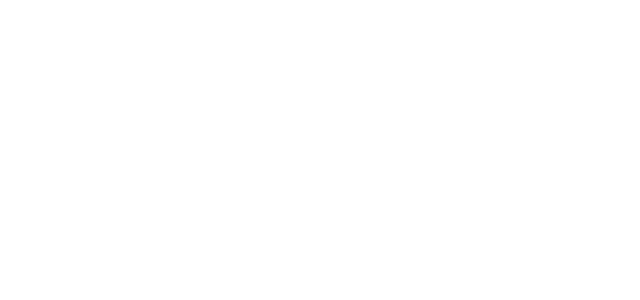
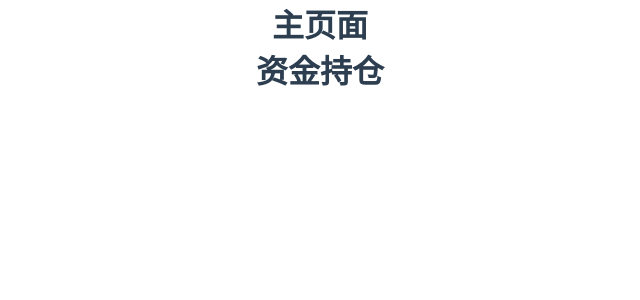
Before and after one commit to comphca/mycounter, a Vue app: page /dashboard in a window 1280 px wide. Shown: the top 300 px of the page, without its empty margins (320-960 px from the left). Built offline with nearby package versions, Linux system fonts and the light colour scheme.

Commit message:
Dashboard页面初始化开发

```diff
--- a/src/router/index.js
+++ b/src/router/index.js
@@ -12,13 +12,17 @@
     component: () => import(/* webpackChunkName: "about" */ '../views/Login.vue')
   },
   {
-    path: '/about',
-    name: 'About',
-    // route level code-splitting
-    // this generates a separate chunk (about.[hash].js) for this route
-    // which is lazy-loaded when the route is visited.
-    component: () => import(/* webpackChunkName: "about" */ '../views/About.vue')
-  }
+    path: '/',
+    name: 'Home',
+    component: () => import(/* webpackChunkName: "about" */ '../views/Home.vue'),
+    children: [
+      {
+        path: '/dashboard',
+        name: 'Dashboard',
+        component: () => import(/* webpackChunkName: "about" */ '../views/Dashboard.vue')
+      },
+    ]
+  },
 ]
 
 const router = new VueRouter({
--- /dev/null
+++ b/src/views/Dashboard.vue
@@ -0,0 +1,17 @@
+<template>
+<div>
+  <h1>
+    资金持仓
+  </h1>
+</div>
+</template>
+
+<script>
+export default {
+  name: "Dashboard"
+}
+</script>
+
+<style scoped>
+
+</style>
--- a/src/views/Home.vue
+++ b/src/views/Home.vue
@@ -1,18 +1,16 @@
 <template>
   <div class="home">
-    <img alt="Vue logo" src="../assets/logo.png">
-    <HelloWorld msg="Welcome to Your Vue.js App"/>
+    <h1>主页面</h1>
+    <router-view></router-view>
   </div>
 </template>
 
 <script>
 // @ is an alias to /src
-import HelloWorld from '@/components/HelloWorld.vue'
+
 
 export default {
   name: 'Home',
-  components: {
-    HelloWorld
-  }
+
 }
 </script>
```
